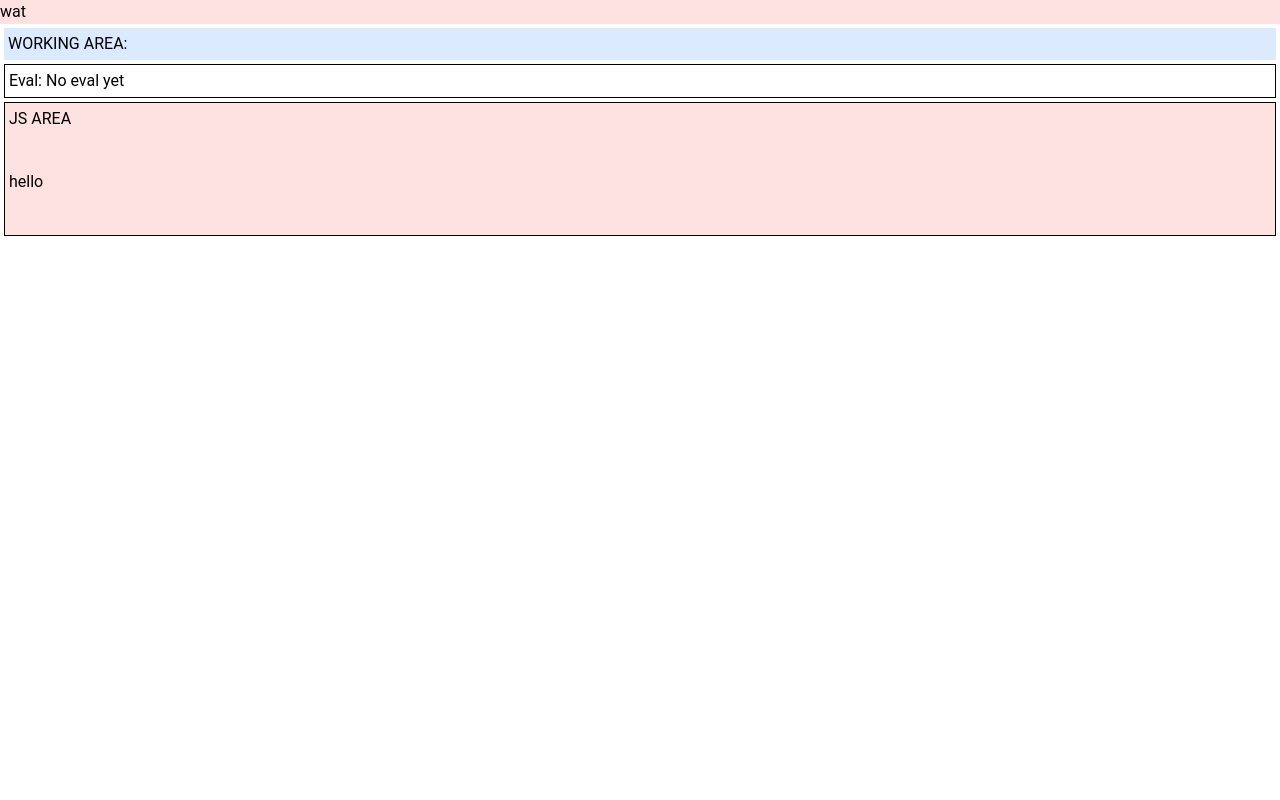
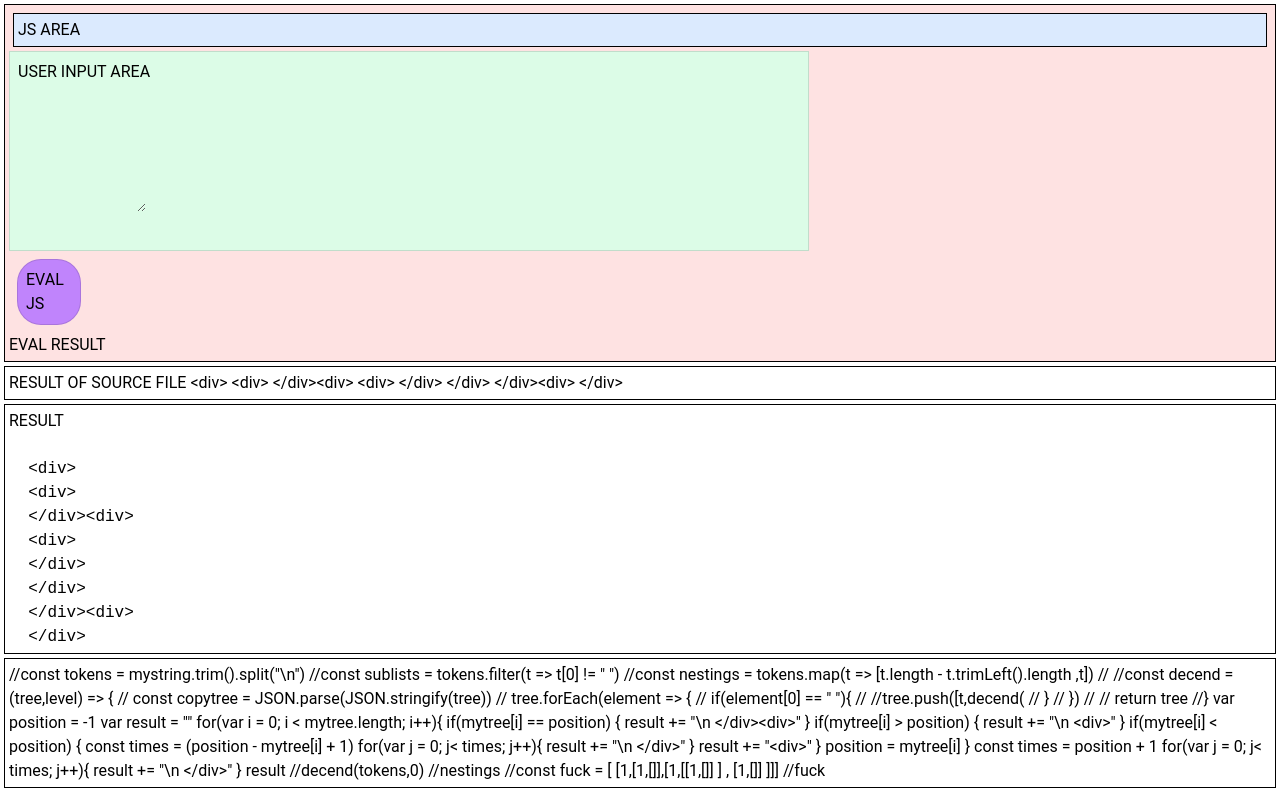
Before and after one commit to bootladder/lispbrowser, a Vue app in the folder frontend/: page / in a window 1280 px wide. Built offline with nearby package versions, Linux system fonts and the light colour scheme.

Commit message:
jf helped with parsing poc

```diff
--- a/frontend/src/App.vue
+++ b/frontend/src/App.vue
@@ -5,10 +5,73 @@ const {...stuff} = keyboard()
 
 import {onMounted,ref, watch} from 'vue/dist/vue.esm-bundler.js';
 
+const hooha = "hellohooha"
+const fuckobj = {}
+fuckobj.name = "fuck yeah"
+
 const expr1   = ref('(concat "hello world" (concat "other"))')
 const expr2   = ref('(add 1 1 1)')
 const expr    = ref('(add 1 1 (add 1 1) )')
 //const expr = ref('(concat "hello world")')
+
+const mytree =  [0,1,1,2,0]
+//const mystring =
+//`
+//d
+// dc
+// dr
+//  d
+//d
+//`
+const mysource =
+`
+//const tokens = mystring.trim().split("\\n")
+//const sublists = tokens.filter(t => t[0] != " ")
+//const nestings = tokens.map(t => [t.length - t.trimLeft().length ,t])
+//
+//const decend = (tree,level) => {
+//    const copytree = JSON.parse(JSON.stringify(tree))
+//    tree.forEach(element => {
+//        if(element[0] == " "){
+//             //tree.push([t,decend(
+//        }
+//    })
+//
+//    return tree
+//}
+
+var position = -1
+var result = ""
+for(var i = 0; i < mytree.length; i++){
+    if(mytree[i] == position) {
+        result += "\\n  </div><div>"
+    }
+    if(mytree[i] > position) {
+        result += "\\n  <div>"
+    }
+    if(mytree[i] < position) {
+        const times = (position - mytree[i] + 1)
+        for(var j = 0; j< times; j++){
+            result += "\\n  </div>"
+        }
+        result += "<div>"
+    }
+    position = mytree[i]
+}
+
+const times = position + 1
+for(var j = 0; j< times; j++){
+    result += "\\n  </div>"
+}
+
+result
+
+//decend(tokens,0)
+//nestings
+
+//const fuck = [ [1,[1,[]],[1,[[1,[]] ]        ,     [1,[]] ]]]
+//fuck
+`
 
 const functable = {
     concat: (args) => { return args.join("")},
@@ -45,6 +108,9 @@ export default {
             inputexpr: ref(""),
             lastinputexpression: ref(""),
             ...stuff,
+            jsarea:ref(""),
+            jsevalresult:ref(""),
+            mysource:ref(mysource),
 		}
 	},
 
@@ -54,15 +120,15 @@ export default {
             }, deep:true,
         },
 
-    "inputexpression": {async handler(n,o) {
-        if(this.inputexpression == "")
-            return
-        try{
-            this.lastinputexpression = this.inputexpression
-        }catch(e){
-        }
-        this.inputexpression = ""
-    },}
+    //"inputexpression": {async handler(n,o) {
+    //    if(this.inputexpression == "")
+    //        return
+    //    try{
+    //        this.lastinputexpression = this.inputexpression
+    //    }catch(e){
+    //    }
+    //    this.inputexpression = ""
+    //},}
 
       },
 
@@ -73,6 +139,11 @@ export default {
         //    return awesomeeval(parsed)
         //    //return parsed
         //}
+
+        evaljsarea: function() {
+            //this.jsevalresult = "yay eval this: " + this.jsarea + eval(this.jsarea)
+            this.jsevalresult = eval(this.jsarea)
+        }
 	},
 
 	computed: {
@@ -80,10 +151,14 @@ export default {
             evalresult : function() {
                 if(this.lastinputexpression == "")
                     return "No eval yet"
-                //return "FUCK"
                 return awesomeeval(this.sexpr(this.lastinputexpression)[0])
-                //return awesomeeval(this.sexpr("(add 1 1)")[0])
             },
+
+            jsevalresult_sourcefile: function() {
+
+                return eval(mysource)
+            }
+
 	},
 
 
@@ -108,21 +183,34 @@ export default {
 
 <template>
 
-    <div class="bg-red-100">
-        wat
+    <div class="sectionA bg-red-100">
+        <div class="sectionA bg-blue-100"> JS AREA </div>
+
+        <div class="w-[800px] h-[200px] bg-green-100 border border-black p-2">
+            <div>USER INPUT AREA</div>
+            <textarea class="w-32 h-32" :value="this.jsarea"
+                @input="event => this.jsarea = event.target.value"
+                />
+        </div >
+        <div class="m-2 w-16 h-18 bg-purple-400 p-2 border border-black rounded-xl"
+            @click="this.evaljsarea()">
+            EVAL JS
+        </div >
+        <div>
+            <div> EVAL RESULT </div>
+            <div> {{jsevalresult}} </div>
+        </div>
     </div>
-    <div class="p-1 m-1 bg-blue-100">
-        WORKING AREA: {{workingarea}}
+    <div class="sectionA">
+        RESULT OF SOURCE FILE {{jsevalresult_sourcefile}}
     </div>
-    <div v-if='true' class="sectionA">
-        Eval: {{evalresult}}
+    <div class="sectionA">
+        RESULT <pre>{{jsevalresult_sourcefile}} </pre>
     </div>
-    <div class="sectionA bg-red-100">
-        JS AREA
-        <div class="w-[100px] h-[100px]">
-            <input class="w-full h-full" value="hello"/>
-        </div >
+    <div class="sectionA">
+        {{mysource}}
     </div>
+
 </template>
 
 <!--
@@ -139,4 +227,14 @@ export default {
         Eval: {{awesomeeval(expr)}}
     </div>
 
+
+    <div class="p-1 m-1 bg-blue-100">
+        WORKING AREA: {{workingarea}}
+    </div>
+    <div v-if='true' class="sectionA">
+        Eval: {{evalresult}}
+    </div>
+
+
+
 -->
```
